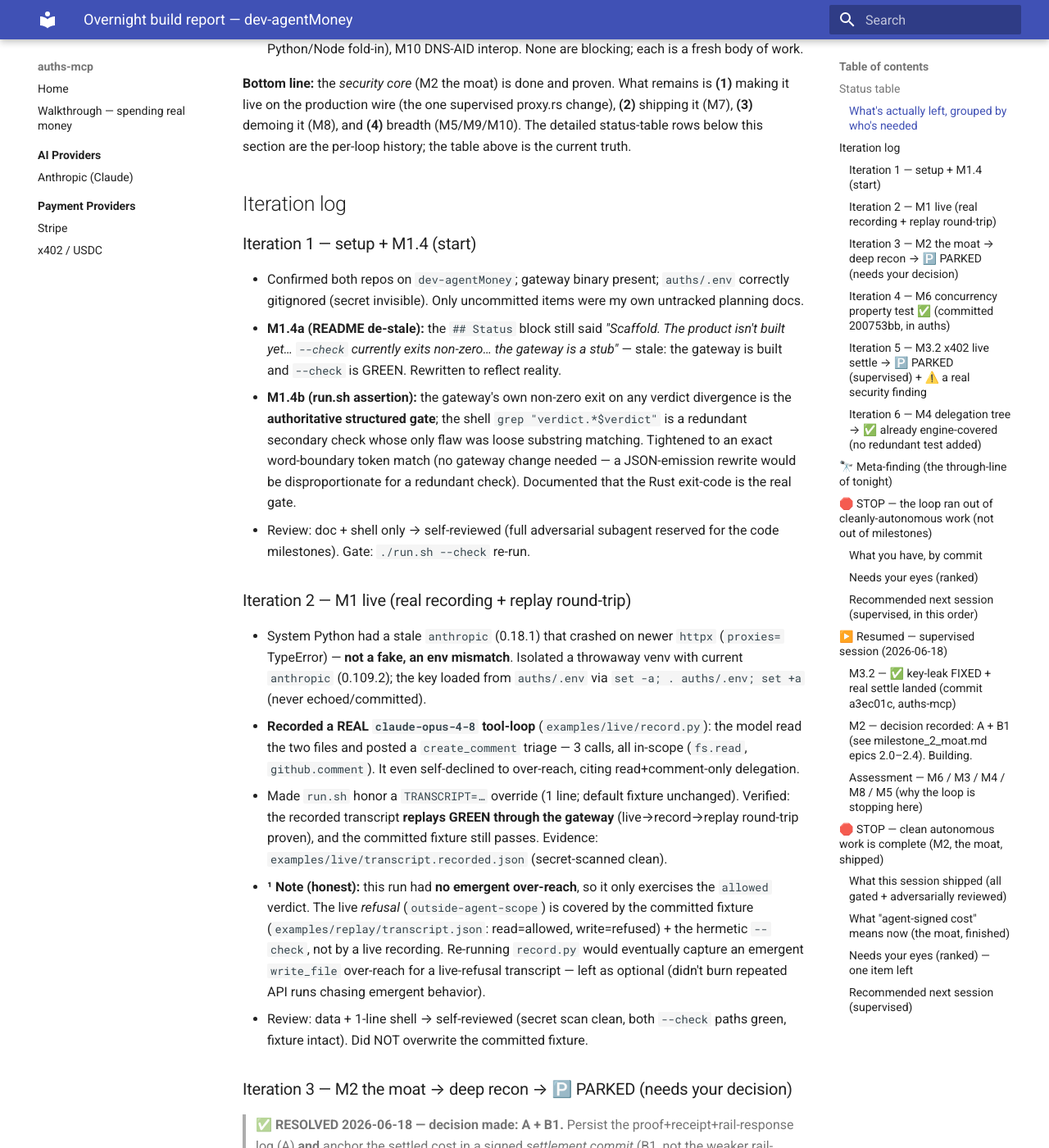
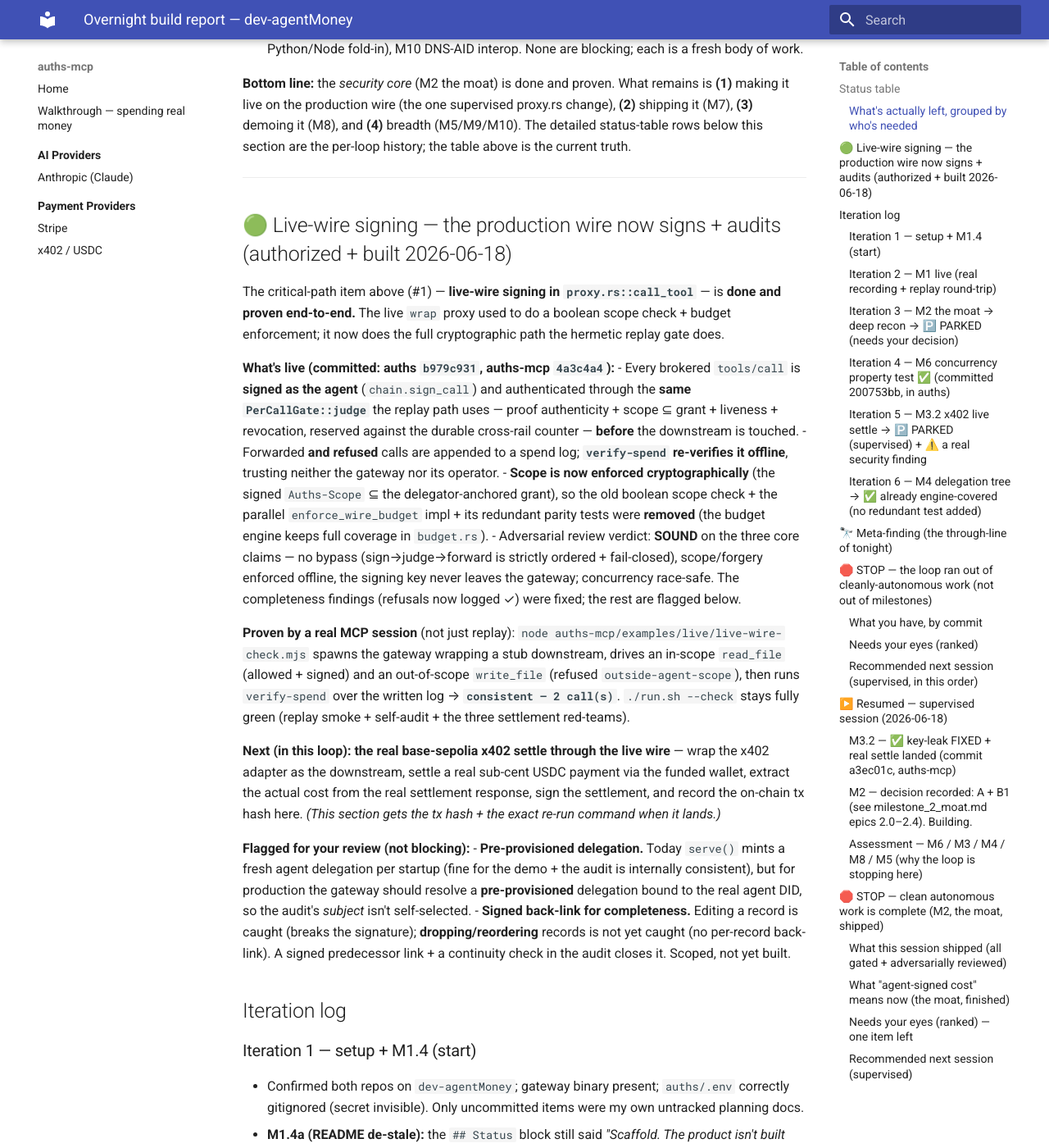
Before and after one commit to auths-dev/auths-mcp, an MkDocs documentation site: the page built from docs/plans/overnight-report.md, in a window 1280 px wide and 1400 px high, scrolled down 1657 px. Shown: the whole window at 82% size. Built offline with MkDocs 1.6.1 and Material for MkDocs 9.7.7, drawn with Linux system fonts in a browser that asks for light colours.

Commit message:
report: live-wire signing done + proven; real x402 settle next
The live proxy now signs + gates + persists every brokered call (auths b979c931, auths-mcp 4a3c4a4);
a real MCP session audits consistent offline via verify-spend. Documents what is live, the re-run
command, the adversarial-review verdict (sound on the core claims), and the flagged follow-ons
(pre-provisioned delegation, signed back-link for completeness). The real base-sepolia x402 settle
through the live wire is next.

```diff
--- a/docs/plans/overnight-report.md
+++ b/docs/plans/overnight-report.md
@@ -32,6 +32,26 @@
 - **⚪ Net-new / larger, your call:** M5 console (frontend), M9 SDK parity (core promotion + Python/Node fold-in), M10 DNS-AID interop. None are blocking; each is a fresh body of work.
 
 **Bottom line:** the *security core* (M2 the moat) is done and proven. What remains is **(1)** making it live on the production wire (the one supervised proxy.rs change), **(2)** shipping it (M7), **(3)** demoing it (M8), and **(4)** breadth (M5/M9/M10). The detailed status-table rows below this section are the per-loop history; the table above is the current truth.
+
+---
+
+## 🟢 Live-wire signing — the production wire now signs + audits (authorized + built 2026-06-18)
+
+The critical-path item above (#1) — **live-wire signing in `proxy.rs::call_tool`** — is **done and proven end-to-end.** The live `wrap` proxy used to do a boolean scope check + budget enforcement; it now does the full cryptographic path the hermetic replay gate does.
+
+**What's live (committed: auths `b979c931`, auths-mcp `4a3c4a4`):**
+- Every brokered `tools/call` is **signed as the agent** (`chain.sign_call`) and authenticated through the **same `PerCallGate::judge`** the replay path uses — proof authenticity + scope ⊆ grant + liveness + revocation, reserved against the durable cross-rail counter — **before** the downstream is touched.
+- Forwarded **and refused** calls are appended to a spend log; **`verify-spend` re-verifies it offline**, trusting neither the gateway nor its operator.
+- **Scope is now enforced cryptographically** (the signed `Auths-Scope` ⊆ the delegator-anchored grant), so the old boolean scope check + the parallel `enforce_wire_budget` impl + its redundant parity tests were **removed** (the budget engine keeps full coverage in `budget.rs`).
+- Adversarial review verdict: **SOUND** on the three core claims — no bypass (sign→judge→forward is strictly ordered + fail-closed), scope/forgery enforced offline, the signing key never leaves the gateway; concurrency race-safe. The completeness findings (refusals now logged ✓) were fixed; the rest are flagged below.
+
+**Proven by a real MCP session** (not just replay): `node auths-mcp/examples/live/live-wire-check.mjs` spawns the gateway wrapping a stub downstream, drives an in-scope `read_file` (allowed + signed) and an out-of-scope `write_file` (refused `outside-agent-scope`), then runs `verify-spend` over the written log → **`consistent — 2 call(s)`**. `./run.sh --check` stays fully green (replay smoke + self-audit + the three settlement red-teams).
+
+**Next (in this loop): the real base-sepolia x402 settle through the live wire** — wrap the x402 adapter as the downstream, settle a real sub-cent USDC payment via the funded wallet, extract the actual cost from the real settlement response, sign the settlement, and record the on-chain tx hash here. *(This section gets the tx hash + the exact re-run command when it lands.)*
+
+**Flagged for your review (not blocking):**
+- **Pre-provisioned delegation.** Today `serve()` mints a fresh agent delegation per startup (fine for the demo + the audit is internally consistent), but for production the gateway should resolve a **pre-provisioned** delegation bound to the real agent DID, so the audit's *subject* isn't self-selected.
+- **Signed back-link for completeness.** Editing a record is caught (breaks the signature); **dropping/reordering** records is not yet caught (no per-record back-link). A signed predecessor link + a continuity check in the audit closes it. Scoped, not yet built.
 
 ## Iteration log
 
```
